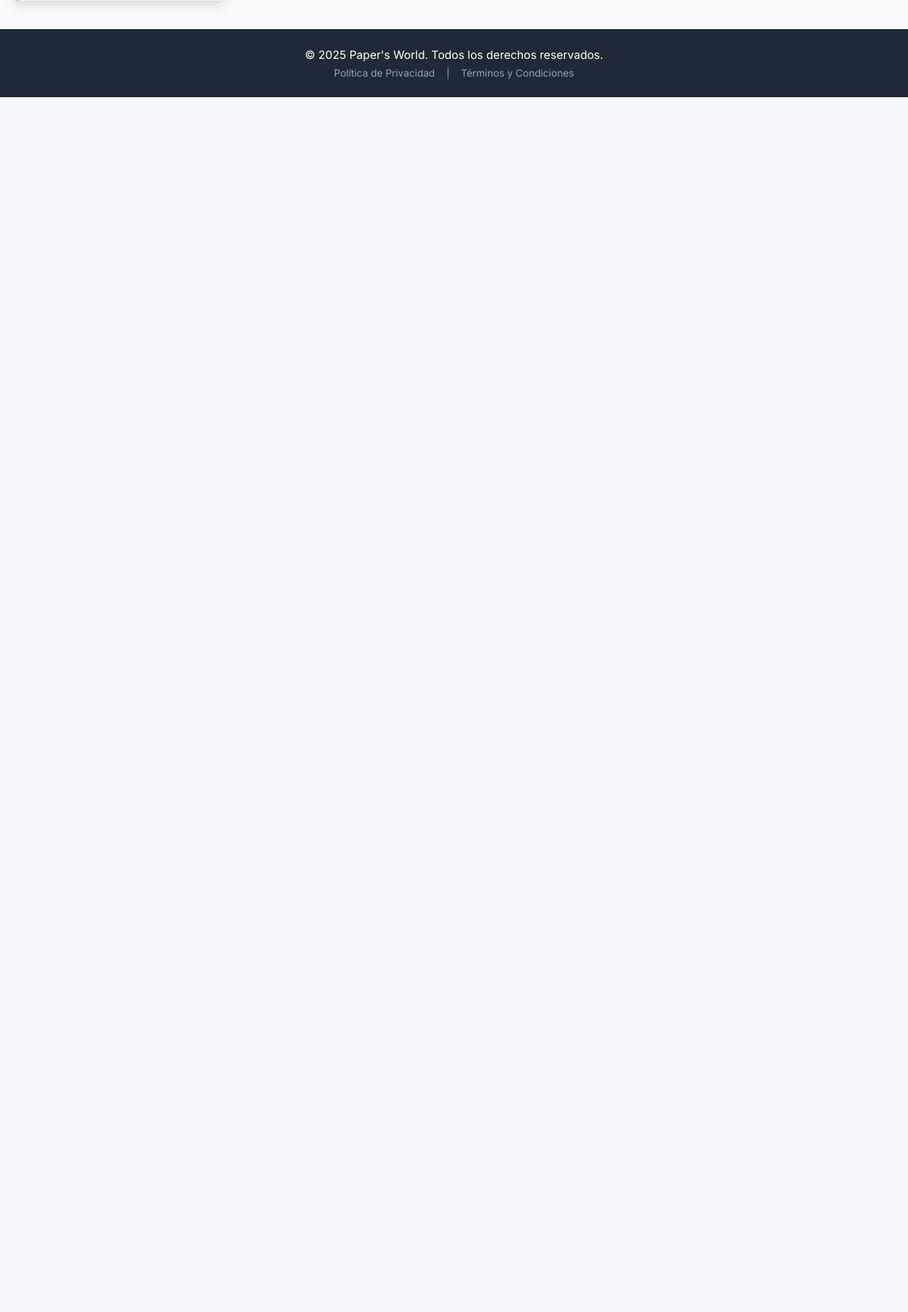
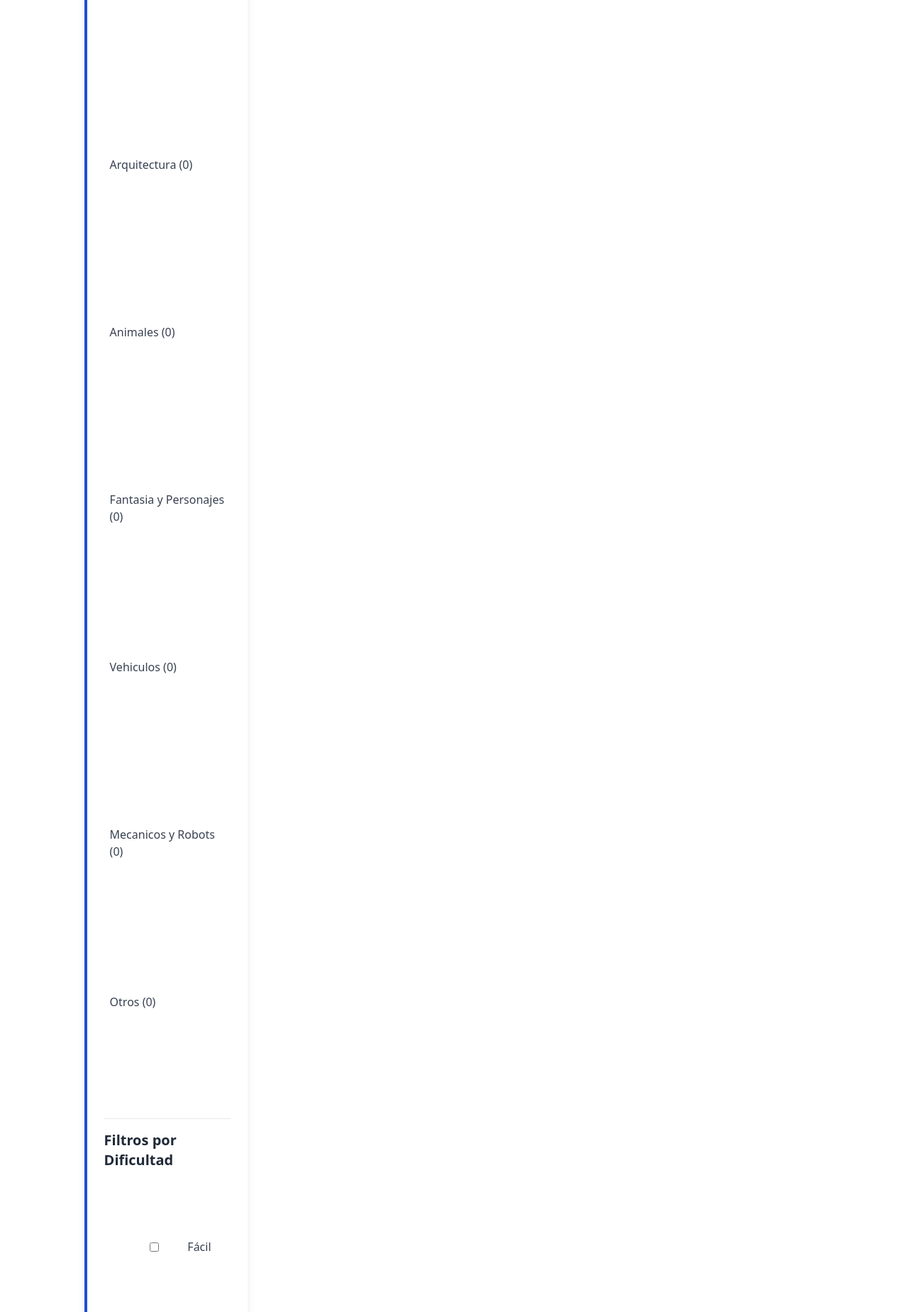
Before and after one commit to estebandev-data/papers-world-1, a Flask app: page /disenos in a window 1280 px wide. Shown: the part 744-2593 px from the top of the page at 71% size. Before the commit the page ends 881 px from the top, so only its background shows below. Run offline with Flask 3, Linux system fonts and the light colour scheme; data that the repository does not hold is empty; some libraries are stand-ins or nearby versions.

Commit message:
Update disenos.html
filtrado y categoria previw

```diff
--- a/templates/disenos.html
+++ b/templates/disenos.html
@@ -4,7 +4,6 @@
     <meta charset="UTF-8">
     <meta name="viewport" content="width=device-width, initial-scale=1.0">
     <title>Diseños | Paper's World</title>
-    <!-- Tailwind -->
         <script src="https://cdn.tailwindcss.com"></script>
     <link href="https://fonts.googleapis.com/css2?family=Inter:wght@100..900&display=swap" rel="stylesheet">
     <style>
@@ -53,7 +52,6 @@
 </head>
 <body>
 
-    <!-- Header y Navbar -->
         <header>
         <nav class="bg-white shadow-md sticky top-0 z-10">
             <div class="container mx-auto px-4 py-3 flex justify-between items-center">
@@ -77,61 +75,56 @@
         <h1 class="text-center mb-10 text-4xl font-extrabold text-paper-primary">Explora Nuestra Colección de Diseños</h1>
 
         <div class="flex flex-col md:flex-row gap-8">
-            <!-- Clasificación y Filtros -->
                         <aside class="w-full md:w-1/4 sidebar-fixed">
                 <div class="bg-white p-6 rounded-xl shadow-lg border-l-4 border-paper-primary">
                     <h2 class="text-2xl font-bold mb-4 text-gray-800">Clasificación</h2>
                     <ul class="space-y-1">
-                        <!-- Todos los Diseños -->
                                                 <li>
-                            <a href="#" class="block p-2 rounded-lg bg-paper-primary text-white font-semibold">
+                                                        <a href="#" class="block p-2 rounded-lg filter-btn" onclick="filtrarDisenos('categoria', 'Todos')">
                                 Todos los Diseños ({{ disenos|length }})
                             </a>
                         </li>
 
-                        <!-- Categorías Dinámicas usando conteo_categorias de Flask -->
                                                 {% set categorias_disponibles = ['Arquitectura', 'Animales', 'Fantasia y Personajes', 'Vehiculos', 'Mecanicos y Robots', 'Otros'] %}
 
                         {% for cat in categorias_disponibles %}
                             {# Uso de .get(cat, 0) para obtener el conteo del diccionario o 0 si no existe #}
                             {% set count = conteo_categorias.get(cat, 0) if conteo_categorias is defined else 0 %}
                             <li>
-                                <a href="#" class="block p-2 rounded-lg text-gray-700 hover:bg-gray-100">
+                                                                <a href="#" class="block p-2 rounded-lg text-gray-700 hover:bg-gray-100 filter-btn" onclick="filtrarDisenos('categoria', '{{ cat }}')">
                                     {{ cat }} ({{ count }})
                                 </a>
                             </li>
                         {% endfor %}
                     </ul>
 
-                    <h3 class="text-xl font-bold mt-6 pt-4 border-t text-gray-800">Filtros</h3>
+                    <h3 class="text-xl font-bold mt-6 pt-4 border-t text-gray-800">Filtros por Dificultad</h3>
                     <div class="mt-3 space-y-2">
                         <label class="flex items-center text-gray-700">
-                            <input type="checkbox" class="form-checkbox text-paper-secondary rounded border-gray-300 focus:ring-paper-secondary">
+                                                        <input type="checkbox" id="filtro-facil" value="Fácil" onclick="filtrarDisenos('dificultad', this.value)" class="form-checkbox text-paper-secondary rounded border-gray-300 focus:ring-paper-secondary filter-checkbox">
                             <span class="ml-2">Fácil</span>
                         </label>
                         <label class="flex items-center text-gray-700">
-                            <input type="checkbox" class="form-checkbox text-paper-secondary rounded border-gray-300 focus:ring-paper-secondary">
+                                                        <input type="checkbox" id="filtro-intermedio" value="Intermedio" onclick="filtrarDisenos('dificultad', this.value)" class="form-checkbox text-paper-secondary rounded border-gray-300 focus:ring-paper-secondary filter-checkbox">
                             <span class="ml-2">Intermedio</span>
                         </label>
                         <label class="flex items-center text-gray-700">
-                            <input type="checkbox" class="form-checkbox text-paper-secondary rounded border-gray-300 focus:ring-paper-secondary">
+                                                        <input type="checkbox" id="filtro-avanzado" value="Avanzado" onclick="filtrarDisenos('dificultad', this.value)" class="form-checkbox text-paper-secondary rounded border-gray-300 focus:ring-paper-secondary filter-checkbox">
                             <span class="ml-2">Avanzado</span>
                         </label>
                     </div>
                 </div>
             </aside>
 
-            <!-- Columna de Diseños -->
                         <section class="w-full md:w-3/4">
                 <h2 class="text-3xl font-semibold mb-6 text-gray-700">Diseños Disponibles</h2>
 
                 <div id="design-grid" class="grid grid-cols-1 sm:grid-cols-2 lg:grid-cols-3 gap-6">
-                    <!-- Iteración de Jinja2: Renderiza todos los diseños, JavaScript controla la visibilidad -->
                                         {% for diseno in disenos %}
-                    <div class="design-card bg-white rounded-xl shadow-lg overflow-hidden transition-transform duration-300 hover:shadow-xl">
-                        <!-- Contenedor de la Imagen con Placeholder de Fallback -->
+                                        <div class="design-card bg-white rounded-xl shadow-lg overflow-hidden transition-transform duration-300 hover:shadow-xl"
+                         data-categoria="{{ diseno.categoria }}"
+                         data-dificultad="{{ diseno.dificultad }}">
                                                 <div class="w-full h-48 bg-gray-200 flex items-center justify-center overflow-hidden">
-                            <!-- Uso de 'static/imagenes/' si no existe lanza Placeholder -->
                                                         <img src="{{ url_for('static', filename='imagenes/' + diseno.imagen_url) }}"
                                     onerror="this.onerror=null; this.src='https://placehold.co/400x300/e5e7eb/4b5563?text=Sin+Imagen';"
                                     alt="Diseño de {{ diseno.nombre }}"
@@ -151,10 +144,8 @@
                         </div>
                     </div>
                     {% endfor %}
-                    <!-- final de Iteración -->
                                     </div>
 
-                <!-- Boton de Cargar Mas Diseños -->
                                 <div class="text-center mt-10">
                     <button id="load-more-btn"
                             onclick="cargarMasDisenos({{ tamano_lote|default(9) }})"
@@ -184,53 +175,131 @@
         // El índice comienza en 0, pero se actualizará a TAMANO_LOTE después de la inicialización
         let currentIndex = 0;
 
+        // --- CAMBIO: Variables Globales para el Filtrado ---
+        let categoriaSeleccionada = 'Todos';
+        let dificultadesSeleccionadas = [];
+
         function initializeDesigns(limit) {
-            // Recorre todas las tarjetas de diseño
+            // SOLO se usa para la carga inicial de "Todos los Diseños"
             designCards.forEach((card, index) => {
-                // Si el índice es menor que el límite (9), lo marca como activo para mostrarlo
                 if (index < limit) {
                     card.classList.add('active');
                 } else {
                     card.classList.remove('active');
                 }
             });
-            currentIndex = limit; // Establece el índice de inicio para la próxima carga
+            currentIndex = limit;
             checkLoadMoreVisibility();
         }
+
         function cargarMasDisenos(batchSize) {
-            // Animacion: Desactiva el boton y muestra un mensaje temporal
+            // Lógica existente para la paginación de todo el catálogo.
             loadMoreBtn.textContent = 'Cargando...';
             loadMoreBtn.disabled = true;
-            // delay para simular una carga y mejorar la UX para el usuario
+
             setTimeout(() => {
                 const targetIndex = currentIndex + batchSize;
 
                 for (let i = currentIndex; i < designCards.length && i < targetIndex; i++) {
-                    // Muestra la tarjeta de diseño agregando la clase active
                     designCards[i].classList.add('active');
                 }
                 currentIndex = targetIndex;
-                 // Actualiza el índice
-                // Vuelve a habilitar el botón y actualiza el texto
+
                 loadMoreBtn.textContent = 'Cargar Más Diseños';
                 loadMoreBtn.disabled = false;
                 checkLoadMoreVisibility();
-            }, 300); // 300ms de retraso para la carga
+            }, 300);
         }
 
         function checkLoadMoreVisibility() {
             if (currentIndex >= designCards.length) {
-                // Si ya no hay más diseños para cargar, oculta el botón
                 loadMoreBtn.style.display = 'none';
             } else {
                 loadMoreBtn.style.display = 'inline-block';
             }
         }
+
+        // --- FUNCIÓN PRINCIPAL DE FILTRADO (CAMBIO) ---
+        function filtrarDisenos(tipo, valor) {
+            // 1. Actualizar el estado del filtro (Categoría o Dificultad)
+            if (tipo === 'categoria') {
+                categoriaSeleccionada = valor;
+
+                // Si cambiamos la categoría, limpiamos todos los filtros de dificultad
+                dificultadesSeleccionadas = [];
+                document.querySelectorAll('.filter-checkbox').forEach(checkbox => checkbox.checked = false);
+
+                actualizarClaseActiva(valor);
+            } else if (tipo === 'dificultad') {
+                const checkbox = document.querySelector(`input[value="${valor}"]`);
+                if (checkbox.checked) {
+                    dificultadesSeleccionadas.push(valor);
+                } else {
+                    dificultadesSeleccionadas = dificultadesSeleccionadas.filter(d => d !== valor);
+                }
+            }
+
+            // 2. Determinar si estamos aplicando un filtro diferente a "Todos"
+            const isFiltering = categoriaSeleccionada !== 'Todos' || dificultadesSeleccionadas.length > 0;
+
+            // 3. Aplicar los filtros a TODAS las tarjetas
+            designCards.forEach(card => {
+                const categoriaTarjeta = card.getAttribute('data-categoria');
+                const dificultadTarjeta = card.getAttribute('data-dificultad');
+
+                // A. Verificar Categoría
+                const categoriaCoincide = categoriaSeleccionada === 'Todos' || categoriaTarjeta === categoriaSeleccionada;
+
+                // B. Verificar Dificultad (si hay alguna seleccionada)
+                let dificultadCoincide = true;
+                if (dificultadesSeleccionadas.length > 0) {
+                    dificultadCoincide = dificultadesSeleccionadas.includes(dificultadTarjeta);
+                }
+
+                // C. Mostrar si AMBOS filtros coinciden
+                if (categoriaCoincide && dificultadCoincide) {
+                    card.classList.add('active');
+                } else {
+                    card.classList.remove('active');
+                }
+            });
+
+            // 4. Gestionar el botón "Cargar Más Diseños"
+            if (isFiltering) {
+                 loadMoreBtn.style.display = 'none';
+            } else {
+                 // Si se vuelve a 'Todos', restauramos la paginación y el botón
+                 initializeDesigns({{ tamano_lote|default(8) }});
+            }
+        }
+
+        // --- FUNCIÓN AUXILIAR PARA RESALTADO VISUAL (CAMBIO) ---
+        function actualizarClaseActiva(categoria) {
+            document.querySelectorAll('.filter-btn').forEach(a => {
+                // Elimina clases activas de todos
+                a.classList.remove('bg-paper-primary', 'text-white', 'font-semibold');
+                a.classList.add('text-gray-700', 'hover:bg-gray-100');
+
+                // Agrega clases activas solo al seleccionado
+                if (a.textContent.includes(categoria)) {
+                    a.classList.add('bg-paper-primary', 'text-white', 'font-semibold');
+                    a.classList.remove('text-gray-700', 'hover:bg-gray-100');
+                }
+            });
+        }
+
         // Llama a la inicialización cuando el documento esté listo
         document.addEventListener('DOMContentLoaded', () => {
-            // El valor de tamano_lote (9) viene del contexto de Flask
+            // Inicializa el catálogo con paginación
             const batchSize = {{ tamano_lote|default(8) }};
             initializeDesigns(batchSize);
+
+            // Inicializa el resaltado de "Todos los Diseños"
+            const allDesignsLink = document.querySelector('a[onclick*="filtrarDisenos(\'categoria\', \'Todos\')"]');
+            if (allDesignsLink) {
+                allDesignsLink.classList.remove('text-gray-700', 'hover:bg-gray-100');
+                allDesignsLink.classList.add('bg-paper-primary', 'text-white', 'font-semibold');
+            }
         });
     </script>
 
```
Lines whose indentation alone changed are shown as unchanged.
